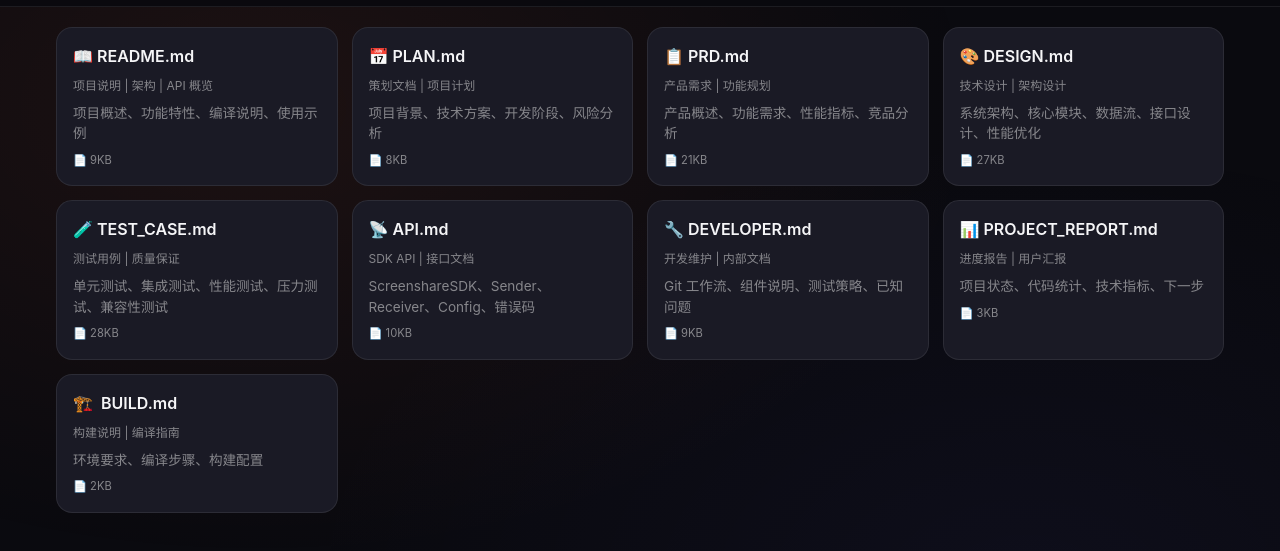
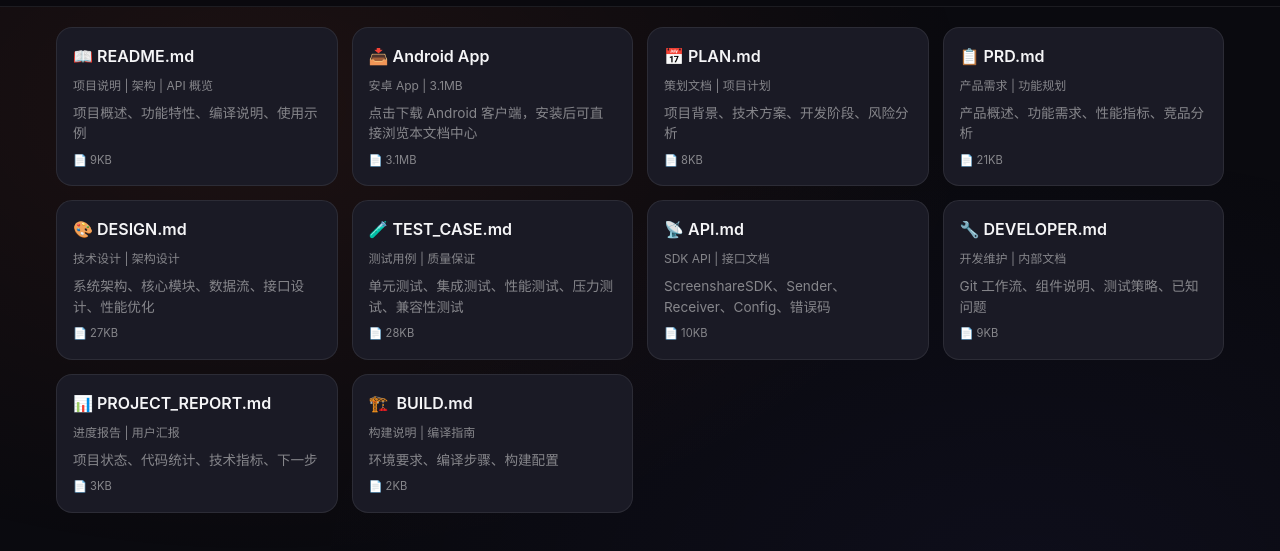
Before and after one commit to aa1000777/tech-blog, a plain HTML site: page projects/AndroidScreenMirror/index.html in a window 1280 px wide. Shown: the part 53-604 px from the top of the page. Drawn offline with nearby package versions, Linux system fonts and the light colour scheme.

Commit message:
Add APK download link to AndroidScreenMirror docs

```diff
--- a/projects/AndroidScreenMirror/index.html
+++ b/projects/AndroidScreenMirror/index.html
@@ -304,6 +304,7 @@
         // 文档列表数据
         const docFiles = [
             { name: 'README.md', title: '📖 README.md', meta: '项目说明 | 架构 | API 概览', desc: '项目概述、功能特性、编译说明、使用示例', size: '9KB' },
+            { name: 'APK', title: '📥 Android App', meta: '安卓 App | 3.1MB', desc: '点击下载 Android 客户端，安装后可直接浏览本文档中心', size: '3.1MB', isAPK: true },
             { name: 'PLAN.md', title: '📅 PLAN.md', meta: '策划文档 | 项目计划', desc: '项目背景、技术方案、开发阶段、风险分析', size: '8KB' },
             { name: 'PRD.md', title: '📋 PRD.md', meta: '产品需求 | 功能规划', desc: '产品概述、功能需求、性能指标、竞品分析', size: '21KB' },
             { name: 'DESIGN.md', title: '🎨 DESIGN.md', meta: '技术设计 | 架构设计', desc: '系统架构、核心模块、数据流、接口设计、性能优化', size: '27KB' },
@@ -315,16 +316,22 @@
         ];
 
         // 渲染文档列表
-        const icons = ['📖', '📅', '📋', '🎨', '🧪', '📡', '🔧', '📊', '🏗️'];
+        const icons = ['📖', '📥', '📅', '📋', '🎨', '🧪', '📡', '🔧', '📊', '🏗️'];
         const docListEl = document.getElementById('docList');
         docListEl.innerHTML = docFiles.map((doc, i) => `
-            <div class="doc-card" onclick="openDoc('${doc.name}')">
+            <div class="doc-card" onclick="${doc.isAPK ? 'downloadAPK()' : "openDoc('" + doc.name + "')"}">
                 <h3>${icons[i]} ${doc.title.replace(/^.{2}/, '')}</h3>
                 <div class="doc-meta">${doc.meta}</div>
                 <div class="doc-desc">${doc.desc}</div>
                 <div class="doc-size">📄 ${doc.size}</div>
             </div>
         `).join('');
+
+        // 下载 APK
+        function downloadAPK() {
+            const apkUrl = 'https://github.com/aa1000777/tech-blog-app/raw/master/app/build/outputs/apk/debug/app-debug.apk';
+            window.location.href = apkUrl;
+        }
 
         // 打开文档
         async function openDoc(filename) {
```
